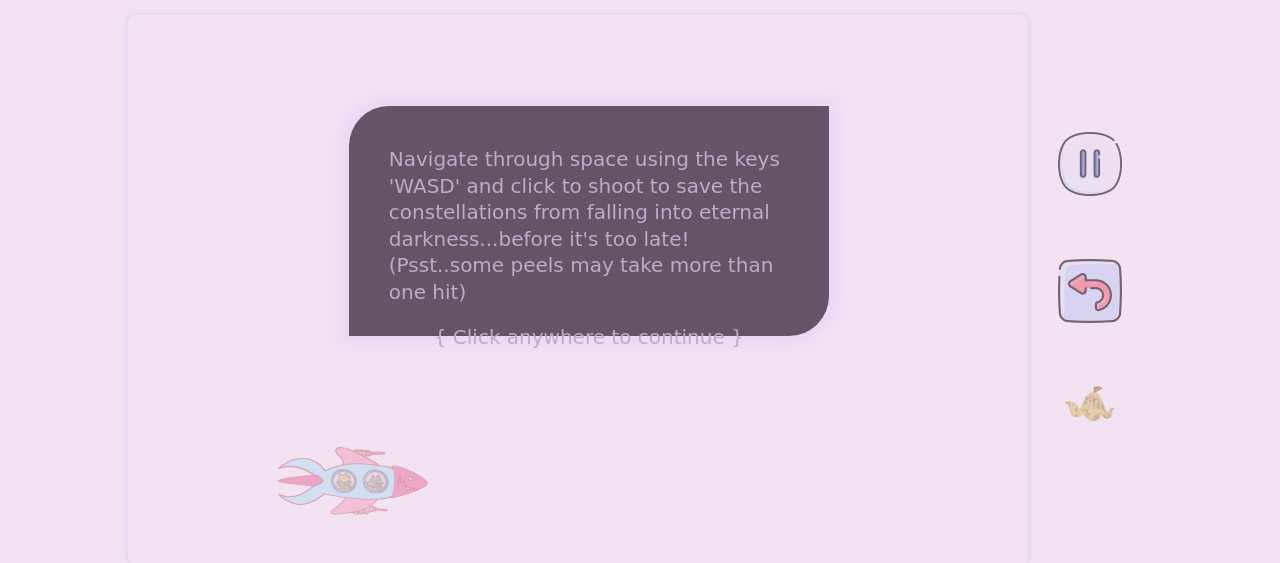
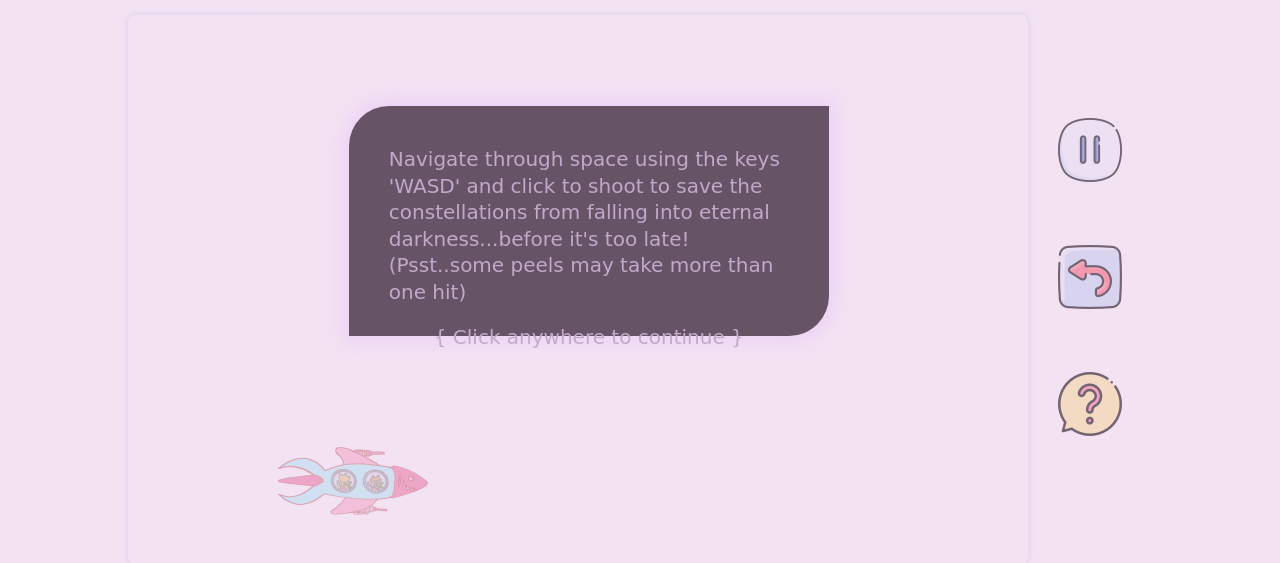
Before and after one commit to em-ng/lost_stars, a website built with webpack: page index.html in a window 1280 px wide. Shown: the part 179-742 px from the top of the page. Built offline with nearby package versions, Linux system fonts and the light colour scheme; a web font is replaced by a local one.

Commit message:
change button image

```diff
--- a/index.html
+++ b/index.html
@@ -57,7 +57,7 @@
     <div class="sidebar">
       <button class="side-button" id="musicButton"><img src='/src/images/pause-button.png' /></button>
       <a href="index.html"><button class="side-button" id="restart"><img src="/src/images/restart.png"/></button></a>
-      <button class="side-button" id="instruct"><img src="/src/images/banana_man.png"/></button>
+      <button class="side-button" id="instruct"><img src="/src/images/about.png"/></button>
     </div>
   </div>
 
```
